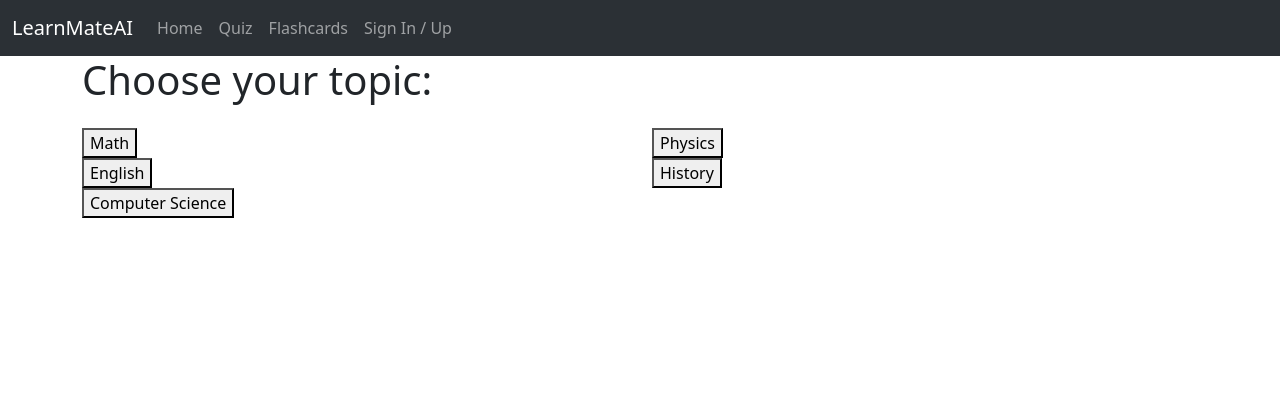
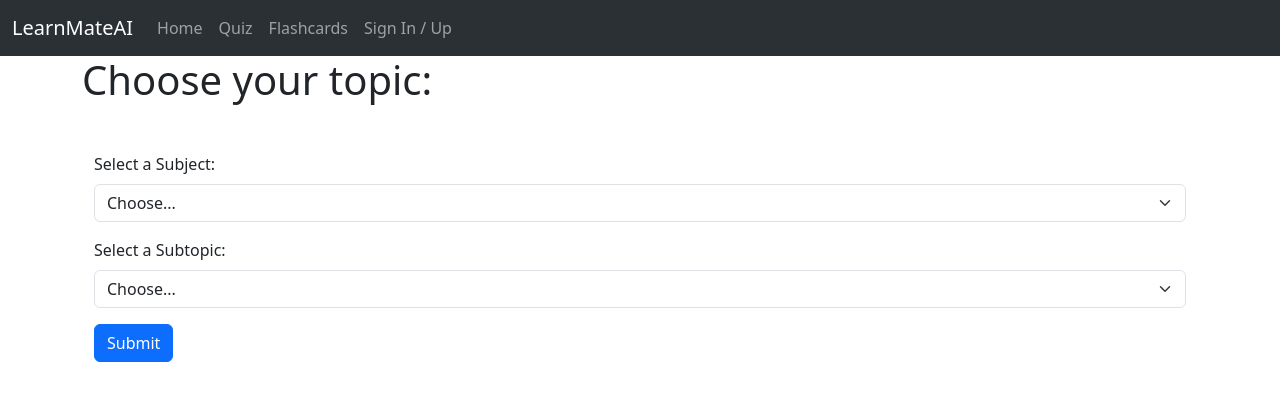
Before and after one commit to Panagris/week_2_project, a Flask app: page /topics in a window 1280 px wide. Shown: the top 401 px of the page. Run offline with Flask 3, Linux system fonts and the light colour scheme.

Commit message:
Almost, almost done

```diff
--- a/main.py
+++ b/main.py
@@ -19,6 +19,15 @@ db = SQLAlchemy()
 MY_API_KEY = os.environ.get('OPENAI_KEY')
 openai.api_key = MY_API_KEY
 CLIENT = OpenAI(api_key=MY_API_KEY,)
+# SUBJECTS = ["Math", "Physics", "English", "History", "Computer Science"]
+SUBTOPICS = {
+    "Physics": ["Kinematics", "Electromagnetism", "Biology", "Astronomy"],
+    "English": ["Literature", "Grammar", "Writing", "Vocabulary"],
+    "History": ["American Revolution", "Civil War", "World War I",
+                "World War II"],
+    "Computer-Science": ["Cybersecurity", "Data Analytics",
+                         "Time Complexity", "JavaScript"]
+}
 
 
 class User(UserMixin, db.Model):
@@ -71,32 +80,55 @@ def home():
 @app.route("/flashcards")
 @login_required
 def flashcards():
-    return render_template('flashcards.html', title='Flashcards',
-                           definition='Flashcards')
+ return render_template('topics.html', subjects=SUBTOPICS,
+                        subject_dictionary=SUBTOPICS)
 
 
-@app.route("/get-cards")
+@app.route("/flashcards", methods=['POST'])
+@login_required
+def flashcards_post():
+    subject = request.form.get('subject_selection')
+    subtopic = request.form.get('subtopic_selection')
+
+
+    return render_template('flashcards.html', title='Flashcards', subject=subject,
+                           subtopic=subtopic)
+
+
+@app.route("/get-cards", methods=['POST'])
 def get_cards():
     # List of strings you want to send back to the client
     # Clear the session data related to flashcards
-    session.pop('session_flashcards', None)
-    flashcards = run_flashcards(CLIENT, "Math", "Algebra")
-    session['session_flashcards'] = flashcards
-
+    # session.pop('session_flashcards', None)
+    # session['session_flashcards'] = flashcards
+    data = request.json
+    subject = data.get("subject")
+    subtopic = data.get("subtopic")
+    flashcards = run_flashcards(CLIENT, subject, subtopic)
     return jsonify(flashcards)
 
 
 @app.route("/quiz")
 @login_required
 def quiz():
-    return render_template('quiz.html', title='Quiz')
+    return render_template('topics.html', subjects=SUBTOPICS,
+                        subject_dictionary=SUBTOPICS)
+
+
+@app.route("/quiz", methods=['POST'])
+@login_required
+def quiz_post():
+    subject = request.form.get('subject_selection')
+    subtopic = request.form.get('subtopic_selection')
+    return render_template('quiz.html', title='Quiz', subject=subject,
+                           subtopic=subtopic)
 
 
 @app.route("/generate_quiz", methods=['POST'])
 def generate_quiz():
     data = request.json
-    subject = data.get("subject", "History")
-    subtopic = data.get("subtopic", "American Revolution")
+    subject = data.get("subject")
+    subtopic = data.get("subtopic")
     quiz_data = run_quiz(CLIENT, subject, subtopic)
     return jsonify(quiz_data)
 
@@ -172,7 +204,14 @@ def logout():
 
 @app.route("/topics")
 def register():
-    return render_template('topics.html')
+    return render_template('topics.html', subjects=SUBTOPICS,
+                           subject_dictionary=SUBTOPICS)
+
+
+@app.route("/submit-selection", methods=['POST'])
+def submit_selection():
+    subject = request.form.get('subject_selection')
+    subtopic = request.form.get('subtopic_selection')
 
 
 @app.route("/update_server", methods=['POST'])
--- a/templates/home.html
+++ b/templates/home.html
@@ -8,12 +8,12 @@
     <div class="row mt-4">
         <p>Choose a study tool below:</p>
         <div class="col-md-6">
-            <a href="/topics">
+            <a href="/quiz">
                 <button>Quiz</button>
             </a>
         </div>
         <div class="col-md-6">
-            <a href="/topics">
+            <a href="/flashcards">
                 <button>Flashcards</button>
             </a>
         </div>
--- a/templates/quiz.html
+++ b/templates/quiz.html
@@ -34,8 +34,8 @@
                     'Content-Type': 'application/json',
                 },
                 body: JSON.stringify({
-                    subject: 'History', // Replace later!
-                    subtopic: 'American Revolution'
+                    subject: "{{ subject }}", // Replace later!
+                    subtopic: "{{ subtopic }}"
                 }),
             })
             .then(response => response.json())
--- a/templates/topics.html
+++ b/templates/topics.html
@@ -1,26 +1,79 @@
 {% extends "index.html" %}
 
 {% block content %}
-<head>
+<!-- <head>
     <meta charset="UTF-8">
     <meta name="viewport" content="width=device-width, initial-scale=1.0">
+    <title>Dropdown Menu with Submit</title>
+    <link href="https://cdn.jsdelivr.net/npm/bootstrap@5.3.0/dist/css/bootstrap.min.css" rel="stylesheet">
     <title>Topic Selector</title>
-    <style>
+    <!-- <style>
         .subtopics {
             display: none;
             margin-top: 10px;
         }
-    </style>
-    <script>
+    </style> -->
+<!-- <script>
         function toggleSubtopics(topicId) {
             const subtopics = document.getElementById(topicId);
             subtopics.style.display = subtopics.style.display === 'none' ? 'block' : 'none';
         }
     </script>
 </head>
-<body>
-    <h1>Choose your topic:</h1>
-    <div class="row mt-4">
+<body> -->
+<h1>Choose your topic:</h1>
+
+<div class="container mt-5">
+    <form action='' method='POST'>
+        <div class="mb-3">
+            <label for="dropdownMenu" class="form-label">Select a Subject:</label>
+            <select class="form-select" id='subjectDropdownMenu' name='subject_selection'>
+                <option selected disabled>Choose...</option>
+                {% for subject in subjects %}
+                <option value="{{ subject }}">{{ subject }}</option>
+                {% endfor %}
+            </select>
+        </div>
+        <div class="mb-3">
+            <label for="dropdownMenu" class="form-label">Select a Subtopic:</label>
+            <select class="form-select" id='subtopicDropdown' name='subtopic_selection'>
+                <option selected disabled>Choose...</option>
+                {% for subject in subject_dictionary %}
+                {% for topic in subject_dictionary[subject] %}
+                <option style='display: none;' class="subtopics-dropdown option-{{ subject }}" value="{{ topic }}">{{ topic }}</option>
+                {% endfor %}
+                {% endfor %}
+        </div>
+        </select>
+</div>
+<button type="submit" class="btn btn-primary">Submit</button>
+</form>
+</div>
+
+<script>
+    $(document).ready(function () {
+        const subjectDropdown = document.getElementById('subjectDropdownMenu');
+        const subtopicDropdown = document.getElementById('subtopicDropdown');
+
+        subjectDropdown.addEventListener('change', function () {
+            // console.log('HELLO WORLD');
+
+            let selectedSubject = subjectDropdown.value;
+            const options = document.getElementsByClassName('subtopics-dropdown');
+
+            for(let i = 0; i < options.length; i++) {
+
+                console.log('option-' + selectedSubject);
+                if (options[i].classList.contains('option-' + selectedSubject)) {
+                    options[i].style.display = 'block';
+                } else {
+                    options[i].style.display = 'none';
+                }
+            }
+        });
+    });
+</script>
+<!-- <div class="row mt-4">
         <div class="col-md-6">
             <button onclick="toggleSubtopics('math')">Math</button>
             <div id="math" class="subtopics">
@@ -71,9 +124,11 @@
                 <button>Artificial Intelligence</button>
                 <button>Cybersecurity</button>
             </div>
-        </div>
-    </div>
-</body>
-</html>
+        </div> -->
+<!-- </div> -->
+<!-- <script src="https://cdn.jsdelivr.net/npm/@popperjs/core@2.11.6/dist/umd/popper.min.js"></script>
+    <script src="https://cdn.jsdelivr.net/npm/bootstrap@5.3.0/dist/js/bootstrap.min.js"></script>
+<!-- </body>
+</html> -->
 
 {% endblock content %}
```
Also changed, not shown: templates/flashcards.html (+11 -4 lines).
